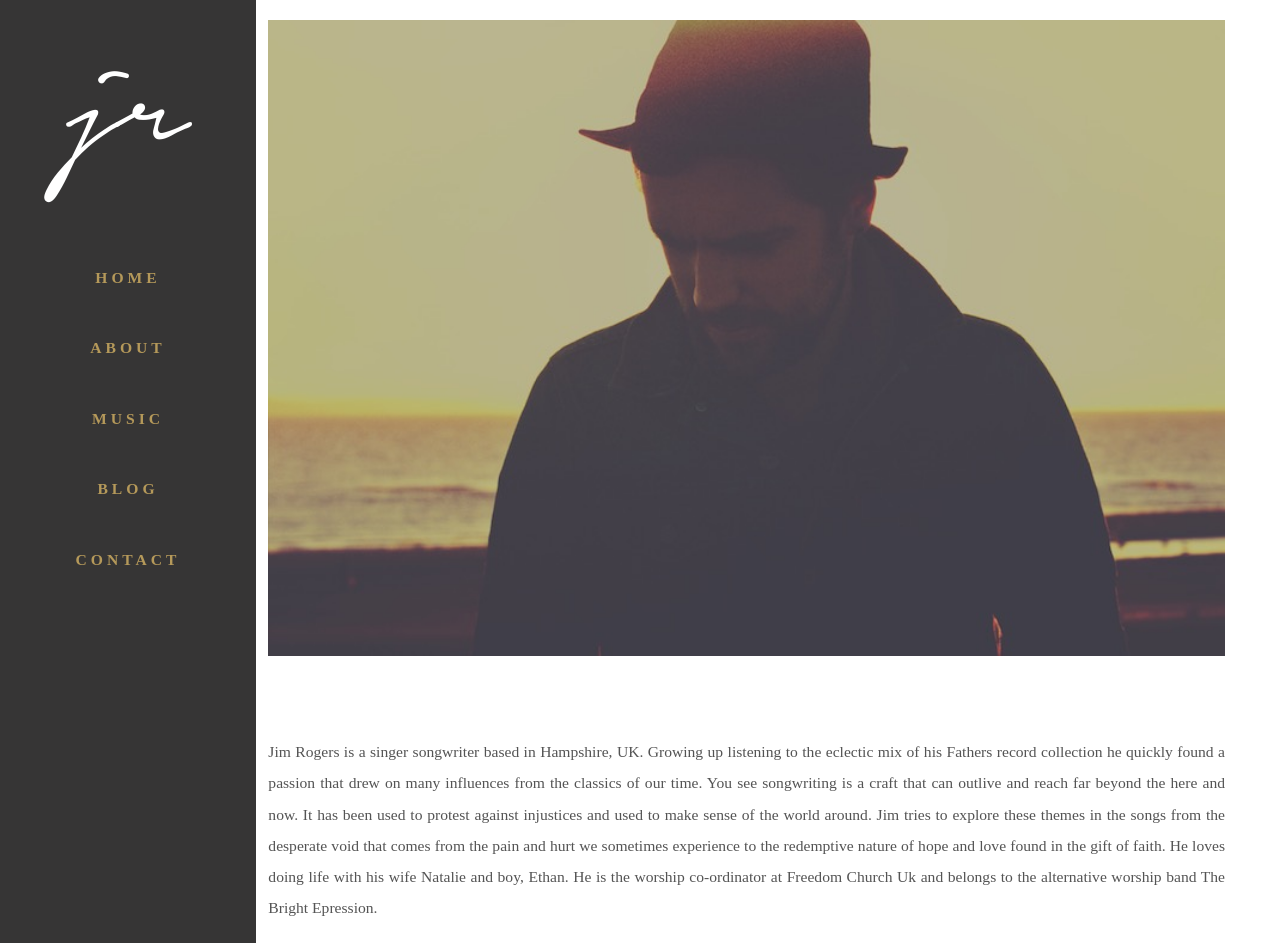
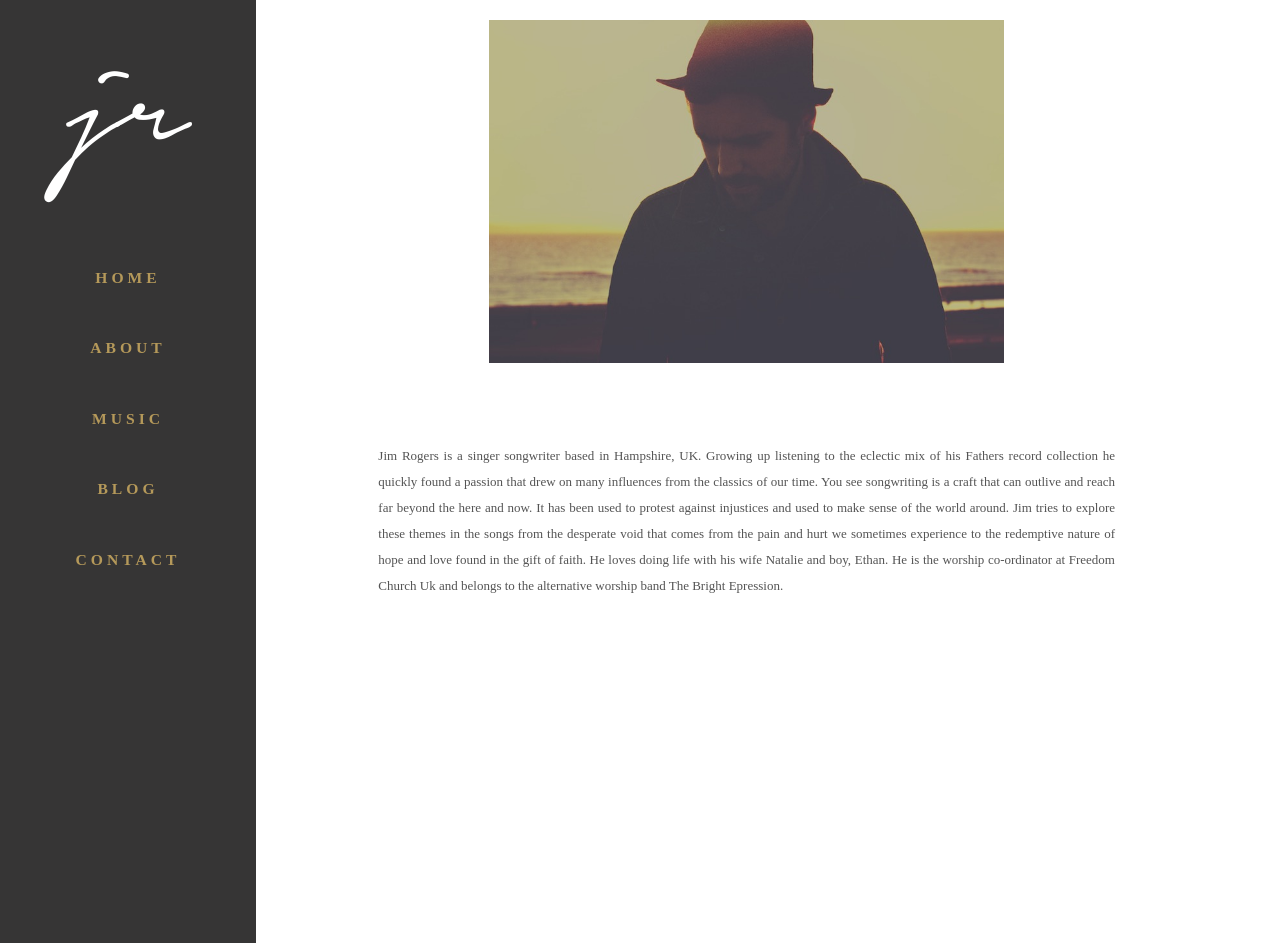
Before and after one commit to JimRogers/jimrogerswebsite, a Jekyll site: the page built from about/index.html, in a window 1280 px wide and 943 px high. Built offline with Jekyll 4.4.1, drawn with Linux system fonts in a browser that asks for light colours.

Commit message:
Add new font size in about page

```diff
--- a/css/style.css
+++ b/css/style.css
@@ -304,21 +304,21 @@ About Section
 #about-text {
   margin-top:0px;
   padding-bottom:0px;
-  padding-left:10px;
-  padding-right:10px;
+  padding-left:120px;
+  padding-right:120px;
   background:#ffffff;
 }
 #about-text p {
   font-family: "adriane";
   color:#545454 !important;
-  font-size: 1.2em !important;
+  font-size: 1em !important;
   line-height: 2em !important;
   text-align:justify;
   padding-bottom:20px;
   padding-top:50px
 }
 .about img {
-  width:100%;
+  width:70%;
   margin-bottom: 30px;
 }
 
```
